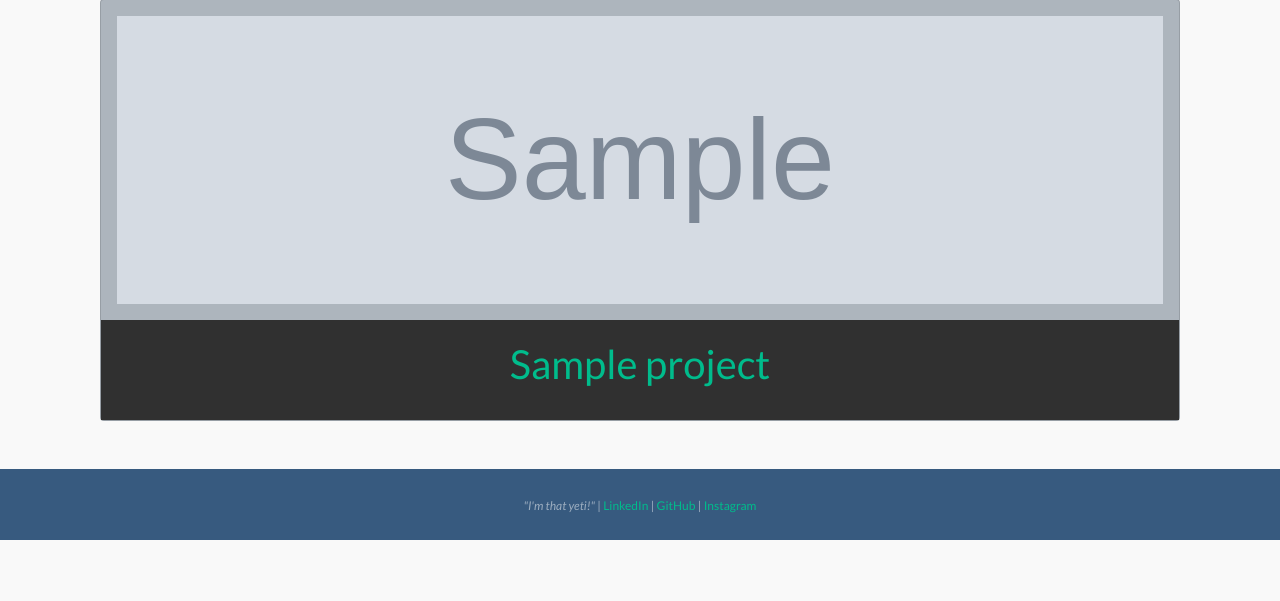
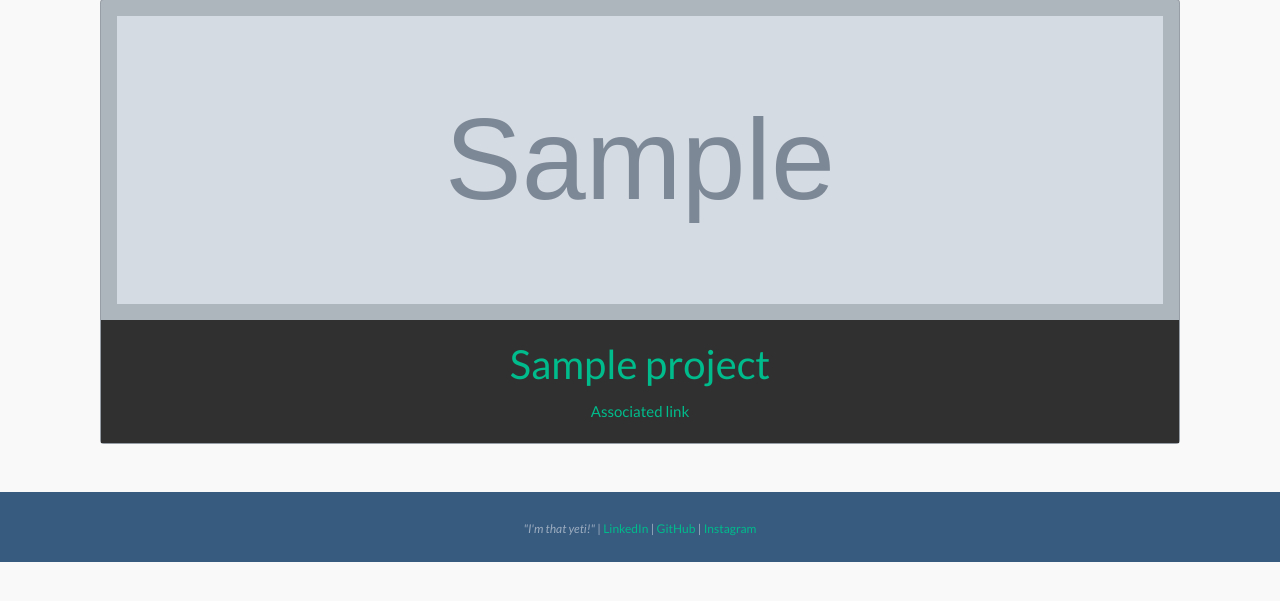
Before and after one commit to matthewkdies/website_v2, a Django app: page /portfolio/ in a window 1280 px wide. Shown: the part 181-782 px from the top of the page. Run offline with Django 4.2, Linux system fonts and the light colour scheme; tables that the repository leaves empty hold one stand-in row (values such as "Sample post"); grey boxes marked "Sample" are stand-in pictures; some libraries are stand-ins or nearby versions.

Commit message:
Adding associated link to bottom of card.

```diff
--- a/website_v2/templates/pages/projects.html
+++ b/website_v2/templates/pages/projects.html
@@ -33,6 +33,12 @@
 					{{ project.description }}
                 </p>
 			</div> {% endcomment %}
+			<div class="text-center mt-2">
+				<span class="card-text">
+					<a href="{{ project.github_link }}">
+						Associated link
+					</a>
+				</span>
 			</div>
 		</div>
 	</div>
```
